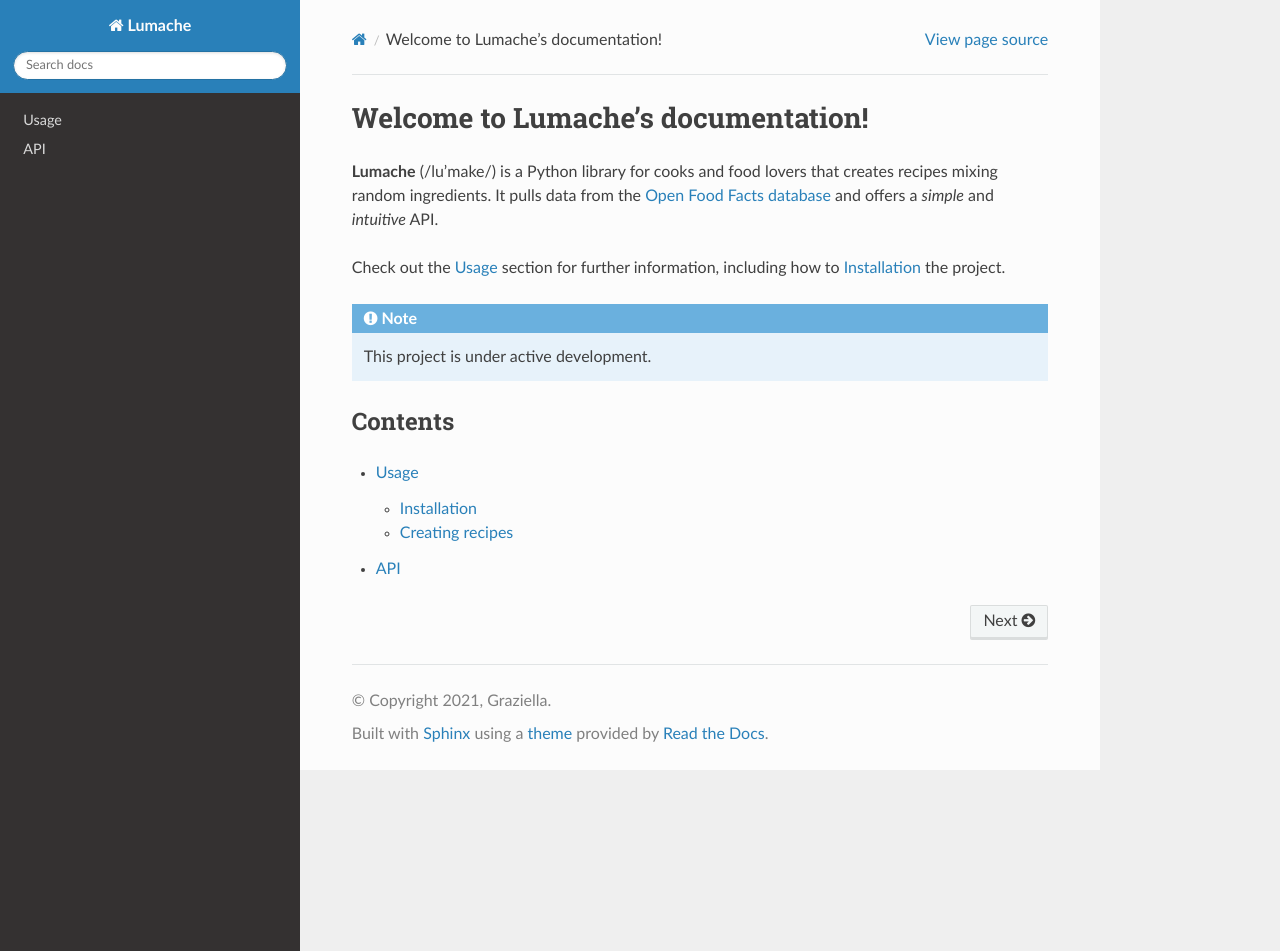
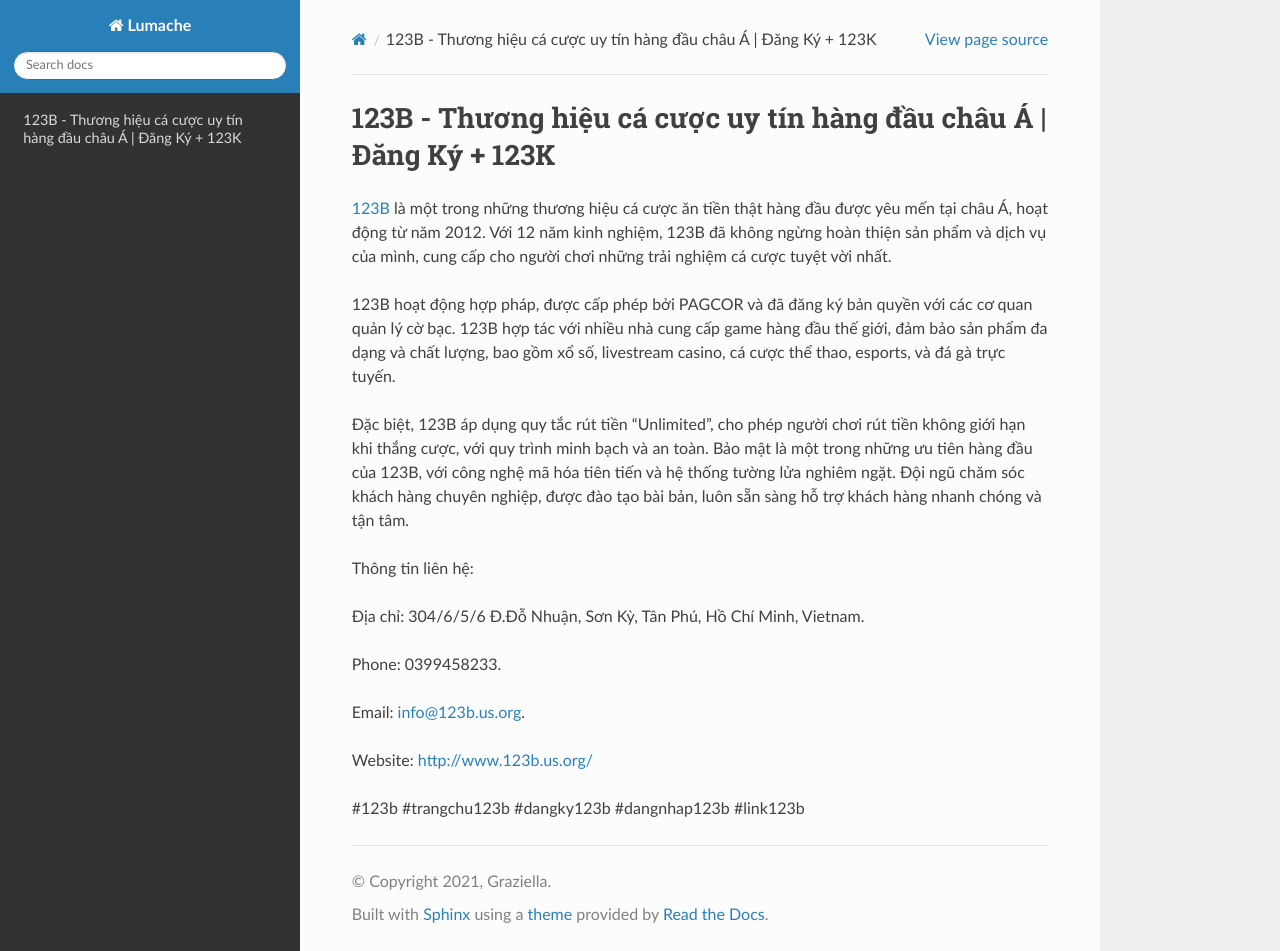
Before and after one commit to JonsCalicut123/123busorg, a Sphinx documentation site: the page built from docs/source/index.rst, in a window 1280 px wide and 951 px high. Built offline with Sphinx 7.4.7 and the Read the Docs theme 3.1.0, drawn with Linux system fonts in a browser that asks for light colours.

Commit message:
Update index.rst

```diff
--- a/docs/source/index.rst
+++ b/docs/source/index.rst
@@ -1,22 +1,20 @@
-Welcome to Lumache's documentation!
+123B - Thương hiệu cá cược uy tín hàng đầu châu Á | Đăng Ký + 123K
 ===================================
 
-**Lumache** (/lu'make/) is a Python library for cooks and food lovers
-that creates recipes mixing random ingredients.
-It pulls data from the `Open Food Facts database <https://world.openfoodfacts.org/>`_
-and offers a *simple* and *intuitive* API.
+`123B <http://www.123b.us.org/>`_ là một trong những thương hiệu cá cược ăn tiền thật hàng đầu được yêu mến tại châu Á, hoạt động từ năm 2012. Với 12 năm kinh nghiệm, 123B đã không ngừng hoàn thiện sản phẩm và dịch vụ của mình, cung cấp cho người chơi những trải nghiệm cá cược tuyệt vời nhất.
 
-Check out the :doc:`usage` section for further information, including
-how to :ref:`installation` the project.
+123B hoạt động hợp pháp, được cấp phép bởi PAGCOR và đã đăng ký bản quyền với các cơ quan quản lý cờ bạc. 123B hợp tác với nhiều nhà cung cấp game hàng đầu thế giới, đảm bảo sản phẩm đa dạng và chất lượng, bao gồm xổ số, livestream casino, cá cược thể thao, esports, và đá gà trực tuyến.
 
-.. note::
+Đặc biệt, 123B áp dụng quy tắc rút tiền "Unlimited", cho phép người chơi rút tiền không giới hạn khi thắng cược, với quy trình minh bạch và an toàn. Bảo mật là một trong những ưu tiên hàng đầu của 123B, với công nghệ mã hóa tiên tiến và hệ thống tường lửa nghiêm ngặt. Đội ngũ chăm sóc khách hàng chuyên nghiệp, được đào tạo bài bản, luôn sẵn sàng hỗ trợ khách hàng nhanh chóng và tận tâm.
 
-   This project is under active development.
+Thông tin liên hệ:
 
-Contents
---------
+Địa chỉ: 304/6/5/6 Đ.Đỗ Nhuận, Sơn Kỳ, Tân Phú, Hồ Chí Minh, Vietnam.
 
-.. toctree::
+Phone: 0399458233.
 
-   usage
-   api
+Email: info@123b.us.org.
+
+Website: http://www.123b.us.org/
+
+#123b #trangchu123b #dangky123b #dangnhap123b #link123b
```
